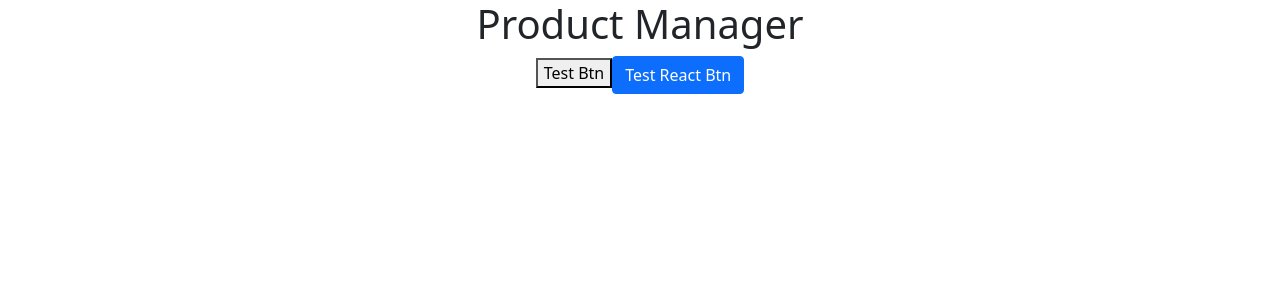
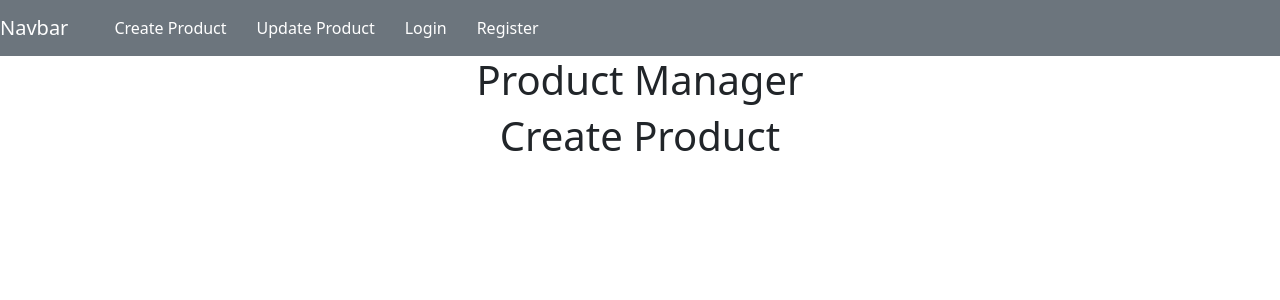
Before and after one commit to RKEndToEnd/Product-Manager-API-React, a React (Create React App) app: page /create in a window 1280 px wide. Shown: the top 300 px of the page. Built offline with nearby package versions, Linux system fonts and the light colour scheme.

Commit message:
navbar & routes

```diff
--- a/src/App.css
+++ b/src/App.css
@@ -11,6 +11,10 @@
   .App-logo {
     animation: App-logo-spin infinite 20s linear;
   }
+}
+
+.navbar-wrapper a{
+  padding-left: 30px;
 }
 
 .App-header {
--- a/src/App.js
+++ b/src/App.js
@@ -1,15 +1,26 @@
-import logo from './logo.svg';
 import './App.css';
-import {Button} from 'react-bootstrap';
+import Header from "./Header";
+import {BrowserRouter, Route, Routes} from "react-router-dom";
+import Login from "./Login";
+import Register from "./Register";
+import CreateProduct from "./CreateProduct";
+import UpdateProduct from "./UpdateProduct";
 
 function App() {
-  return (
-    <div className="App">
-      <h1>Product Manager</h1>
-        <button>Test Btn</button>
-        <Button>Test React Btn</Button>
-    </div>
-  );
+    return (
+        <div className="App">
+            <BrowserRouter>
+                <Header/>
+                <h1>Product Manager</h1>
+                <Routes>
+                    <Route path="/login" element={<Login />} />
+                    <Route path="/register" element={<Register />} />
+                    <Route path="/create" element={<CreateProduct />} />
+                    <Route path="/update" element={<UpdateProduct />} />
+                </Routes>
+            </BrowserRouter>
+        </div>
+    );
 }
 
 export default App;
--- /dev/null
+++ b/src/CreateProduct.js
@@ -0,0 +1,9 @@
+function CreateProduct()
+{
+    return(
+        <div>
+            <h1>Create Product</h1>
+        </div>
+    )
+}
+export default CreateProduct
--- /dev/null
+++ b/src/Header.js
@@ -0,0 +1,20 @@
+import {Navbar, Nav} from "react-bootstrap";
+import {Link} from "react-router-dom";
+
+function Header() {
+    return (
+        <div>
+            <Navbar bg="secondary" variant="dark">
+                <Navbar.Brand>Navbar</Navbar.Brand>
+                <Nav className="mr-auto navbar-wrapper">
+                    <Link className="text-decoration-none text-white" to="/create">Create Product</Link>
+                    <Link className="text-decoration-none text-white" to="/update">Update Product</Link>
+                    <Link className="text-decoration-none text-white" to="/login">Login</Link>
+                    <Link className="text-decoration-none text-white" to="/register">Register</Link>
+                </Nav>
+            </Navbar>
+        </div>
+    )
+}
+
+export default Header
--- /dev/null
+++ b/src/Login.js
@@ -0,0 +1,9 @@
+function Login()
+{
+    return(
+        <div>
+            <h1>Login Page</h1>
+        </div>
+    )
+}
+export default Login
--- /dev/null
+++ b/src/Register.js
@@ -0,0 +1,9 @@
+function Register()
+{
+    return(
+        <div>
+            <h1>Register</h1>
+        </div>
+    )
+}
+export default Register
--- /dev/null
+++ b/src/UpdateProduct.js
@@ -0,0 +1,9 @@
+function UpdateProduct()
+{
+    return(
+        <div>
+            <h1>Update Product</h1>
+        </div>
+    )
+}
+export default UpdateProduct
```
Also changed, not shown: 1 other file (tests, documents, lock files or other folders).
